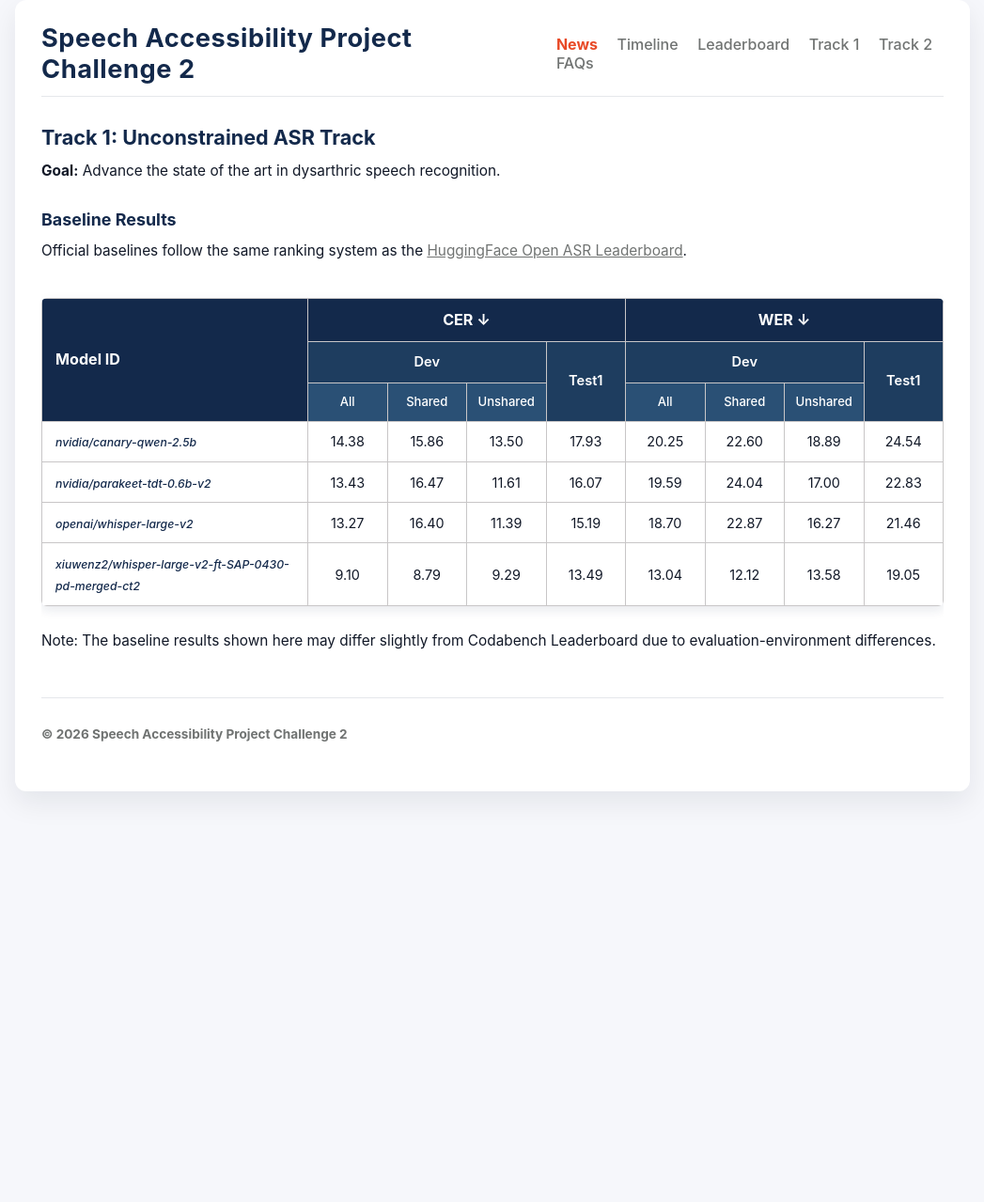
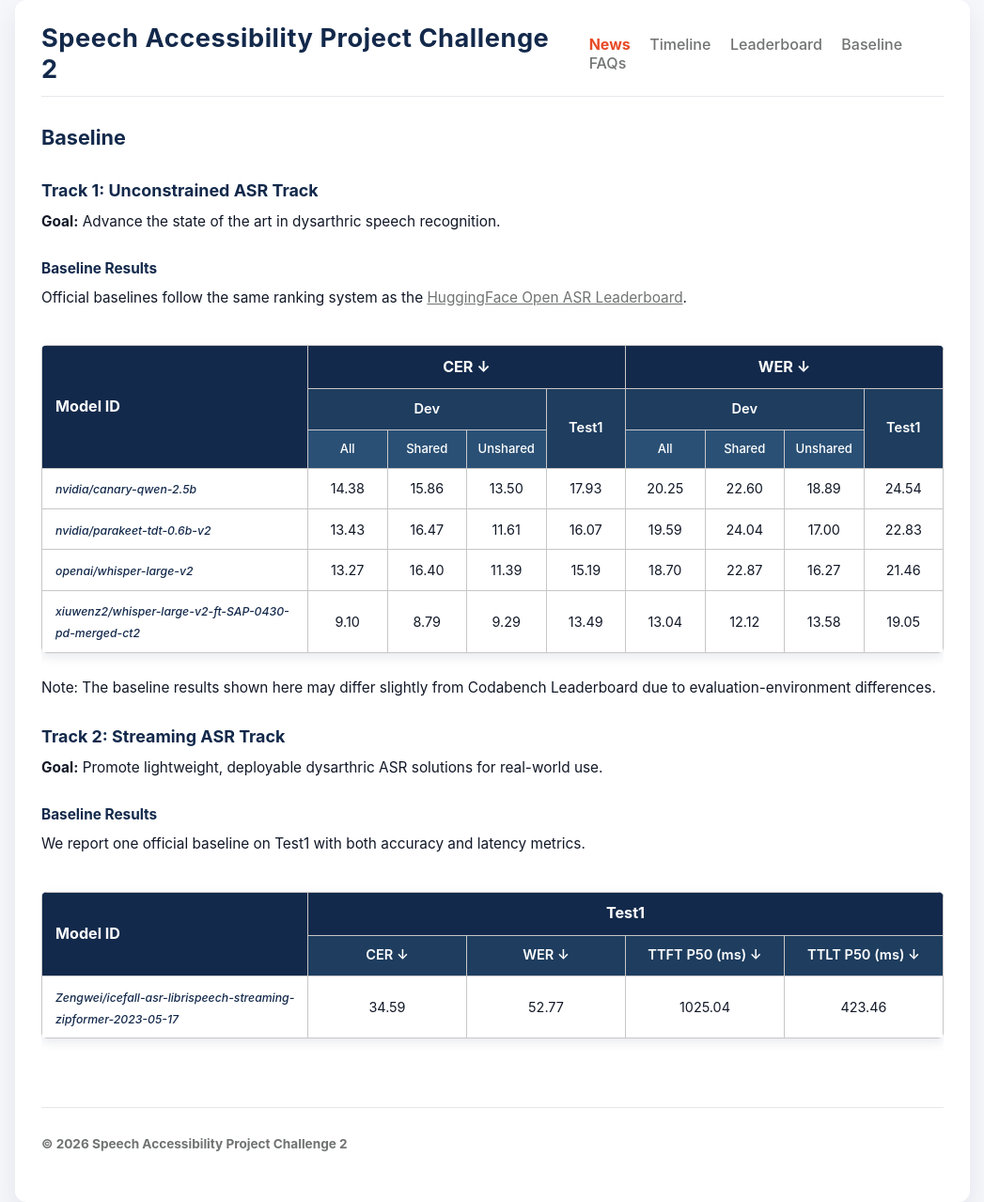
Before and after one commit to xiuwenz2/SAPC2-website, a Jekyll site: the page built from pages/baseline.md, in a window 1280 px wide. Shown: the whole page at 94% size, without its empty margins (116-1163 px from the left). Built offline with Jekyll 4.4.1, drawn with Linux system fonts in a browser that asks for light colours; before the commit the page ends 900 px from its top, so only the background shows below that.

Commit message:
merge Track1 and Track2 pages

```diff
--- a/_config.yml
+++ b/_config.yml
@@ -13,6 +13,5 @@ header_pages:
   - pages/news.md
   - pages/timeline.md
   - pages/leaderboard.md
-  - pages/track1.md
-  - pages/track2.md
+  - pages/baseline.md
   - pages/faqs.md
--- a/_layouts/default.html
+++ b/_layouts/default.html
@@ -22,8 +22,7 @@
             <a class="nav-highlight" href="{{ site.baseurl }}/news/">News</a>
             <a href="{{ site.baseurl }}/timeline/">Timeline</a>
             <a href="{{ site.baseurl }}/leaderboard/">Leaderboard</a>
-            <a href="{{ site.baseurl }}/track1/">Track 1</a>
-            <a href="{{ site.baseurl }}/track2/">Track 2</a>
+            <a href="{{ site.baseurl }}/baseline/">Baseline</a>
             <a href="{{ site.baseurl }}/faqs/">FAQs</a>
           </nav>
         </div>
--- a/pages/track1.md
+++ b/pages/baseline.md
@@ -1,17 +1,17 @@
 ---
 layout: default
-title: "Track 1"
-permalink: /track1/
+title: "Baseline"
+permalink: /baseline/
 ---
 
-## Track 1: Unconstrained ASR Track
+## Baseline
+
+### Track 1: Unconstrained ASR Track
 
 **Goal:** Advance the state of the art in dysarthric speech recognition.
 
-### Baseline Results
+#### Baseline Results
 Official baselines follow the same ranking system as the <a href="https://huggingface.co/spaces/hf-audio/open_asr_leaderboard">HuggingFace Open ASR Leaderboard</a>.
-<!-- Official baselines and reproducible code are available at
-<a href="YOUR_BASELINES_REPO_URL" target="_blank" rel="noopener">this repository</a>. -->
 <div class="baseline-block">
   <div class="table-wrapper">
     <table class="baseline-table">
@@ -92,3 +92,39 @@ Official baselines follow the same ranking system as the <a href="https://huggin
   <p class="baseline-note">Note: The baseline results shown here may differ slightly from Codabench Leaderboard due to evaluation-environment differences.</p>
 
 </div>
+
+### Track 2: Streaming ASR Track
+
+**Goal:** Promote lightweight, deployable dysarthric ASR solutions for real-world use.
+
+#### Baseline Results
+We report one official baseline on Test1 with both accuracy and latency metrics.
+
+<div class="baseline-block">
+  <div class="table-wrapper">
+    <table class="baseline-table">
+      <thead>
+        <tr>
+          <th rowspan="2">Model ID</th>
+          <th colspan="4">Test1</th>
+        </tr>
+        <tr>
+          <th>CER ↓</th>
+          <th>WER ↓</th>
+          <th>TTFT P50 (ms) ↓</th>
+          <th>TTLT P50 (ms) ↓</th>
+        </tr>
+      </thead>
+      <tbody>
+        <tr>
+        <td><code><a href="https://huggingface.co/Zengwei/icefall-asr-librispeech-streaming-zipformer-2023-05-17">Zengwei/icefall-asr-librispeech-streaming-zipformer-2023-05-17</a></code></td>
+          <td>34.59</td>
+          <td>52.77</td>
+          <td>1025.04</td>
+          <td>423.46</td>
+        </tr>
+      </tbody>
+    </table>
+  </div>
+
+</div>
```
Also changed, not shown: pages/track2.md (deleted, +0 -41 lines).
